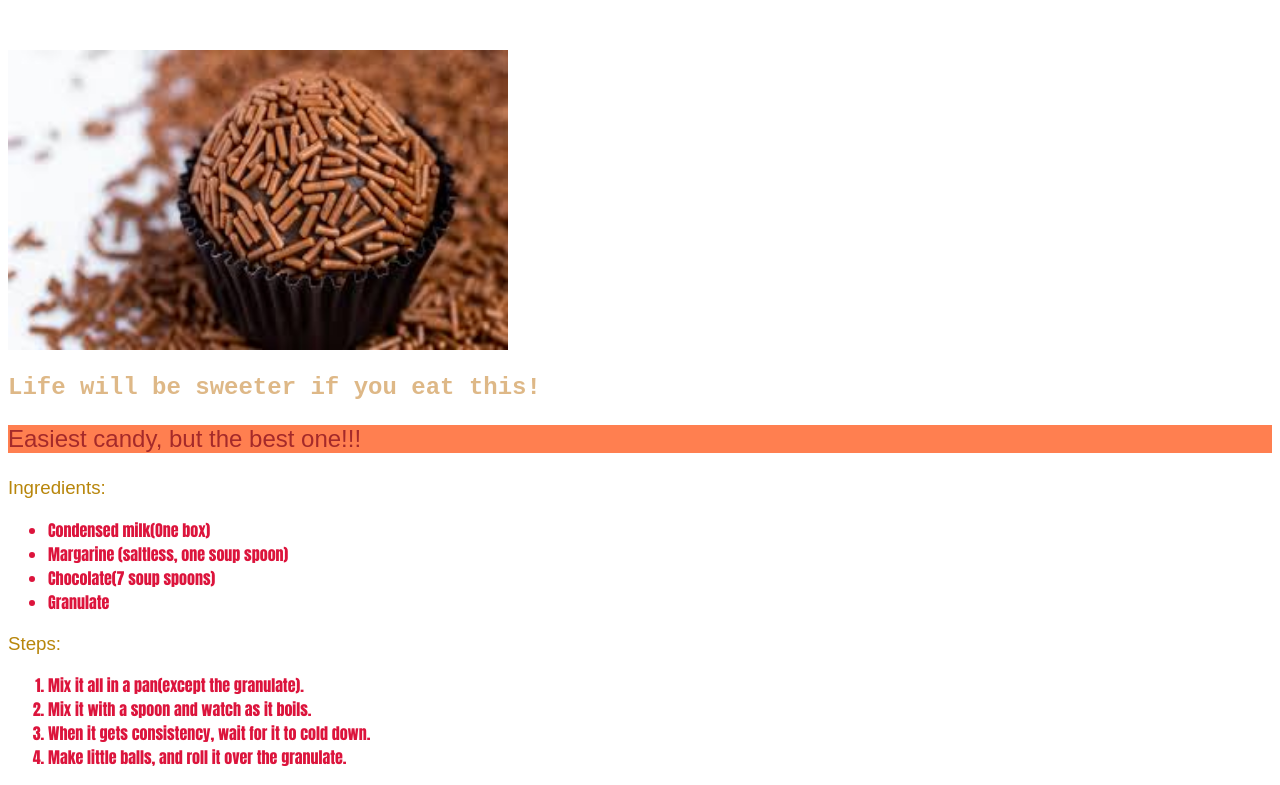
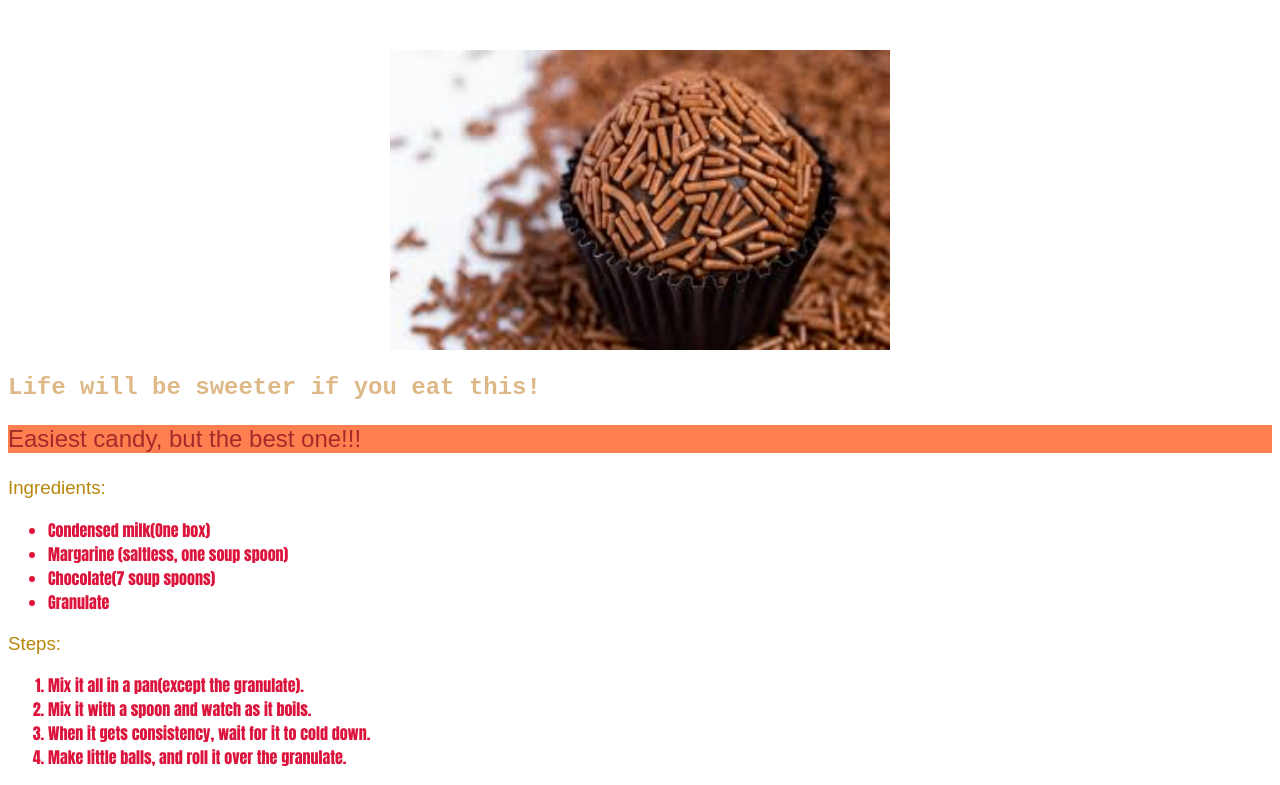
Before and after one commit to GuiValenteMM2/odin-recipes, a plain HTML site: page recipes/brigadeiro.html in a window 1280 px wide. Shown: the part 153-938 px from the top of the page. Drawn offline with Linux system fonts and the light colour scheme.

Commit message:
Last touches

```diff
--- a/recipes/brigadeiro.html
+++ b/recipes/brigadeiro.html
@@ -10,7 +10,7 @@
 
 <body>
     <h1>Brigadeiro</h1>
-    <img style="width: 500px; height: 300px;" src="/recipe_image/brigadeiro.jpeg" alt="Tasty">
+    <div style="text-align: center;"><img style="width: 500px; height: 300px;" src="/recipe_image/brigadeiro.jpeg" alt="Tasty"></div>
 
     <h2>Life will be sweeter if you eat this!
     </h2>
```
Also changed, not shown: recipes/fricasse.html (+1 -1 lines).
